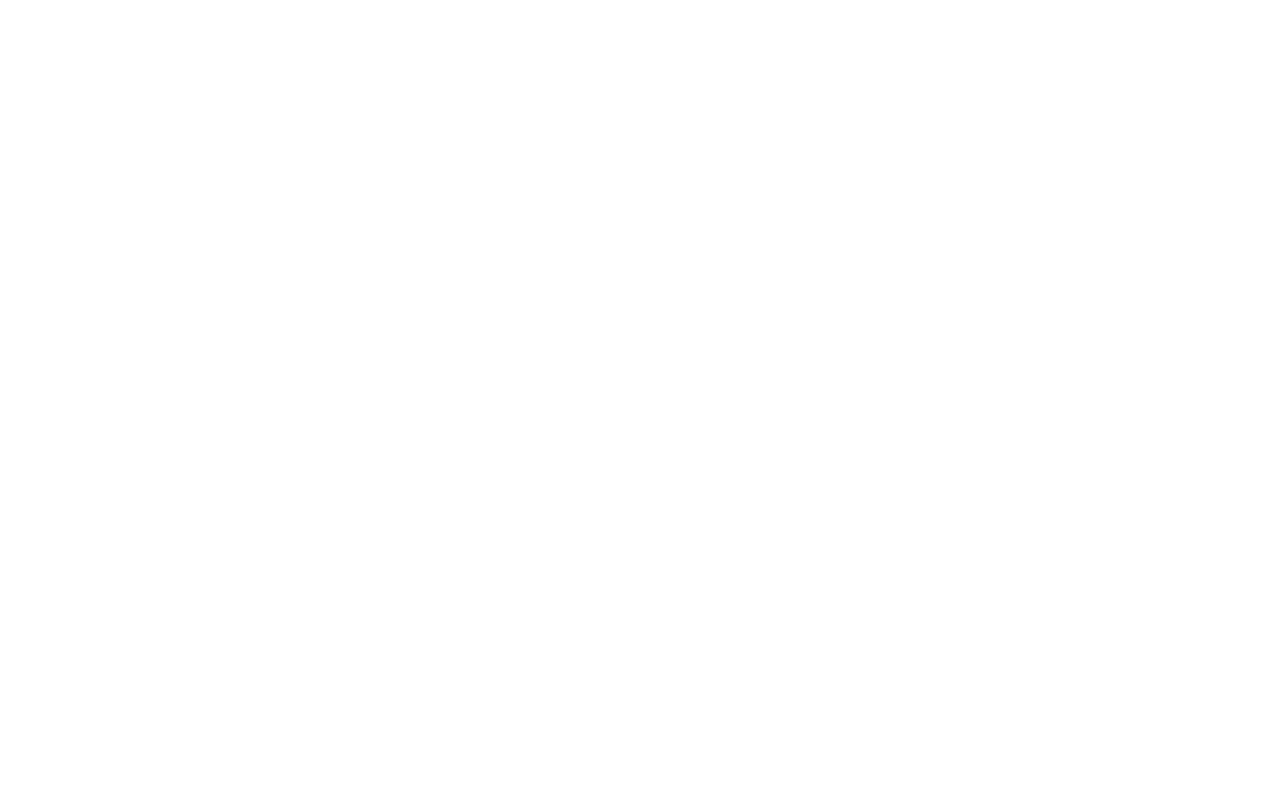
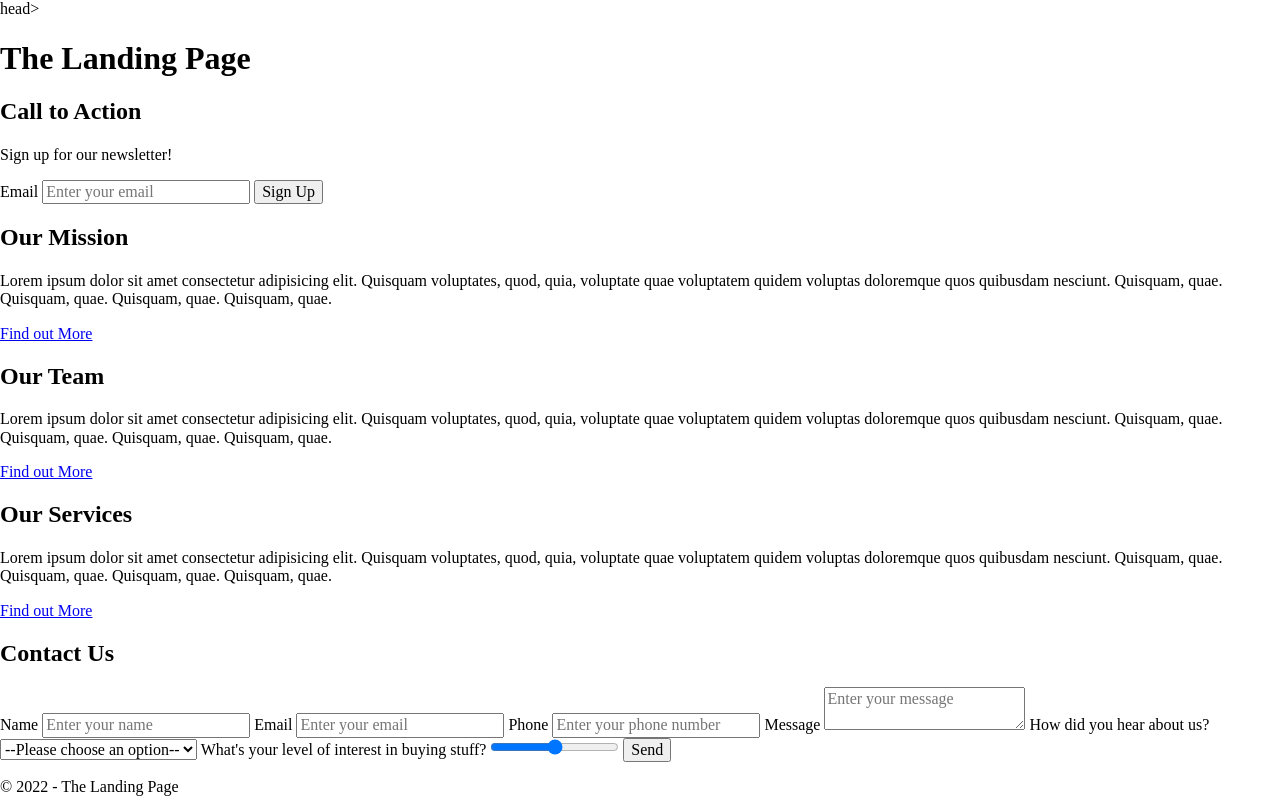
Before and after one commit to Photoglyph/landing-page, a plain HTML site: page landing-page-2/index.html in a window 1280 px wide. Drawn offline with nearby package versions, Linux system fonts and the light colour scheme.

Commit message:
imported Landing Page

```diff
--- a/landing-page-2/index.html
+++ b/landing-page-2/index.html
@@ -1,12 +1,115 @@
 <!DOCTYPE html>
 <html lang="en">
-<head>
+    head>
     <meta charset="UTF-8">
-    <meta http-equiv="X-UA-Compatible" content="IE=edge">
     <meta name="viewport" content="width=device-width, initial-scale=1.0"/>
-    <title>Document</title>
-</head>
-<body>
 
-</body>
+    <link
+      rel="stylesheet"
+      href="https://cdnjs.cloudflare.com/ajax/libs/normalize/8.0.1/normalize.min.css"
+      integrity="sha512-NhSC1YmyruXifcj/KFRWoC561YpHpc5Jtzgvbuzx5VozKpWvQ+4nXhPdFgmx8xqexRcpAglTj9sIBWINXa8x5w=="
+      crossorigin="anonymous"
+      referrerpolicy="no-referrer"
+    />
+
+    <link rel="preconnect" href="https://fonts.googleapis.com" />
+    <link rel="preconnect" href="https://fonts.gstatic.com" crossorigin />
+    <link
+      href="https://fonts.googleapis.com/css2?family=Roboto:ital,wght@0,400;0,700;1,400&display=swap"
+      rel="stylesheet"
+    />
+
+    <link rel="stylesheet" href="./index.css" />
+
+    <title>The Landing Page</title>
+  </head>
+  <body>
+    <header><h1 class="text-center">The Landing Page</h1></header>
+
+    <main>
+      <!-- TODO: Use this 'div' for background image. -->
+      <div>
+        <section>
+          <h2>Call to Action</h2>
+          <p>Sign up for our newsletter!</p>
+          <form>
+            <label for="email">Email</label>
+            <input type="email" id="email" placeholder="Enter your email" />
+            <button type="submit">Sign Up</button>
+          </form>
+        </section>
+      </div>
+
+      <section>
+        <h2>Our Mission</h2>
+        <p>
+          Lorem ipsum dolor sit amet consectetur adipisicing elit. Quisquam
+          voluptates, quod, quia, voluptate quae voluptatem quidem voluptas
+          doloremque quos quibusdam nesciunt. Quisquam, quae. Quisquam, quae.
+          Quisquam, quae. Quisquam, quae.
+        </p>
+        <a href="http://classics.mit.edu/">Find out More</a>
+      </section>
+
+      <section>
+        <h2>Our Team</h2>
+        <p>
+          Lorem ipsum dolor sit amet consectetur adipisicing elit. Quisquam
+          voluptates, quod, quia, voluptate quae voluptatem quidem voluptas
+          doloremque quos quibusdam nesciunt. Quisquam, quae. Quisquam, quae.
+          Quisquam, quae. Quisquam, quae.
+        </p>
+        <a href="http://classics.mit.edu/">Find out More</a>
+      </section>
+
+      <section>
+        <h2>Our Services</h2>
+        <p>
+          Lorem ipsum dolor sit amet consectetur adipisicing elit. Quisquam
+          voluptates, quod, quia, voluptate quae voluptatem quidem voluptas
+          doloremque quos quibusdam nesciunt. Quisquam, quae. Quisquam, quae.
+          Quisquam, quae. Quisquam, quae.
+        </p>
+        <a href="http://classics.mit.edu/">Find out More</a>
+      </section>
+
+      <form>
+        <h2>Contact Us</h2>
+
+        <label for="name">Name</label>
+        <input type="text" id="name" placeholder="Enter your name" />
+
+        <label for="email">Email</label>
+        <input type="email" id="contact-email" placeholder="Enter your email" />
+
+        <label for="phone">Phone</label>
+        <input type="tel" id="phone" placeholder="Enter your phone number" />
+
+        <label for="message">Message</label>
+        <textarea id="message" placeholder="Enter your message"></textarea>
+
+        <label for="hear-select">How did you hear about us?</label>
+        <select name="pets" id="hear-select">
+          <option value="">--Please choose an option--</option>
+          <option value="dog">Dog</option>
+          <option value="cat">Cat</option>
+          <option value="hamster">Hamster</option>
+          <option value="parrot">Parrot</option>
+          <option value="spider">Spider</option>
+          <option value="goldfish">Goldfish</option>
+        </select>
+
+        <label for="interest"
+          >What's your level of interest in buying stuff?</label
+        >
+        <input type="range" id="interest" name="interest" min="0" max="10" />
+
+        <button type="submit">Send</button>
+      </form>
+    </main>
+
+    <footer>
+      <p>&copy; 2022 - The Landing Page</p>
+    </footer>
+  </body>
 </html>
```
